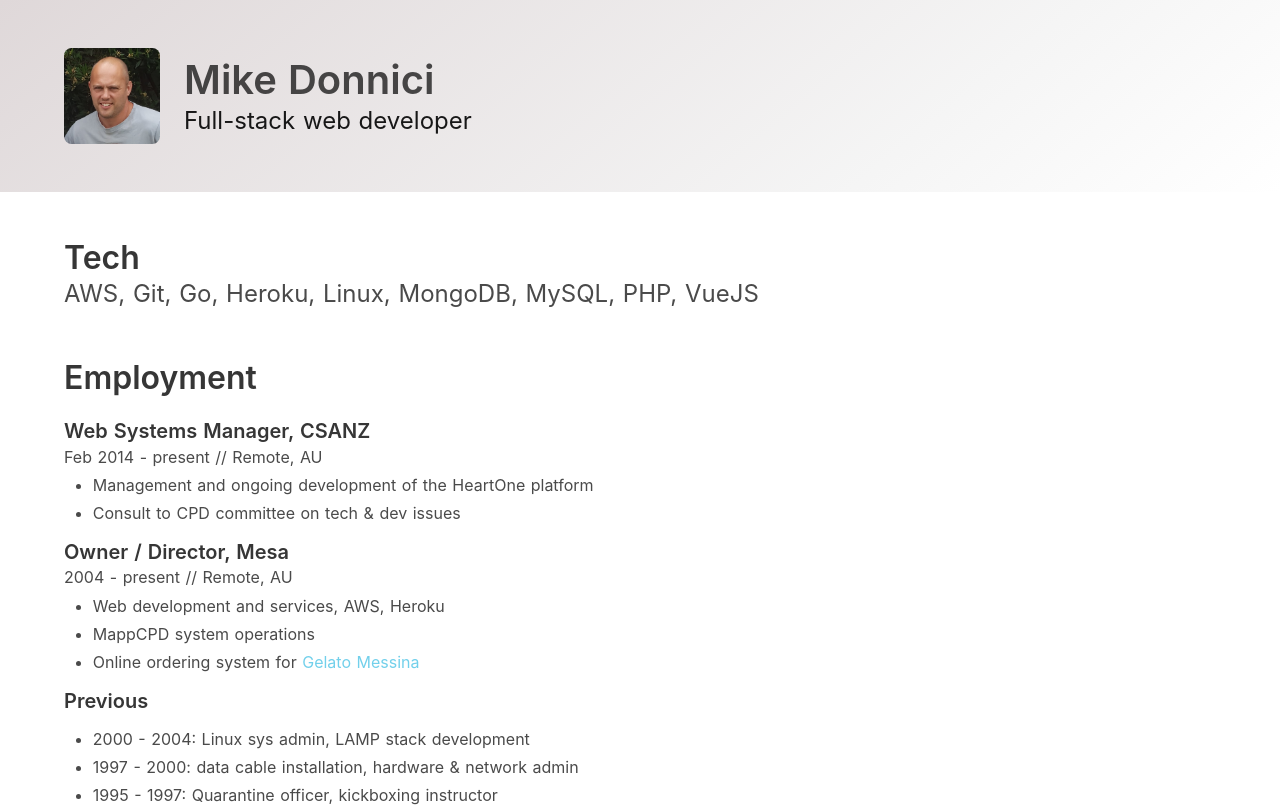
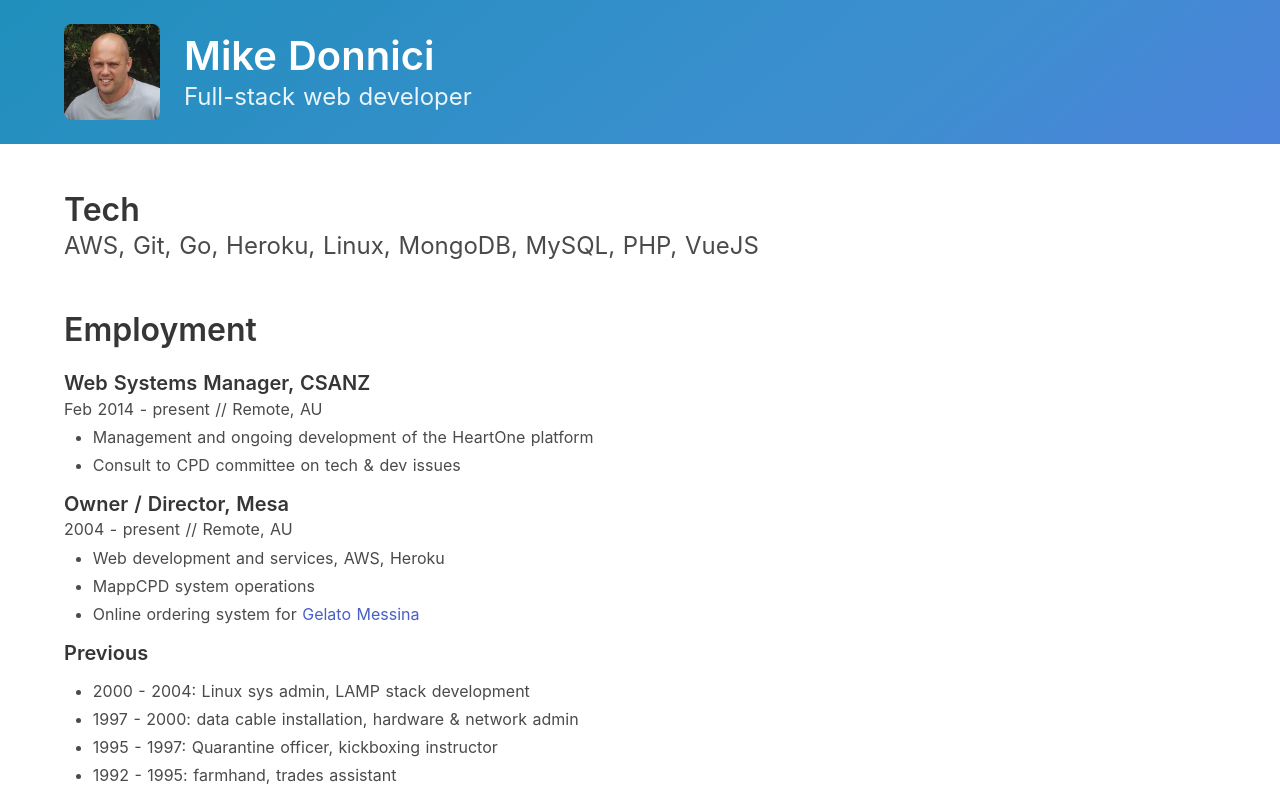
Before and after one commit to mikedonnici/mikedonnici, a Nuxt app: page / in a window 1280 px wide. Shown: the top 806 px of the page. Built offline with nearby package versions, Linux system fonts and the light colour scheme.

Commit message:
Make hero blue

```diff
--- a/assets/main.scss
+++ b/assets/main.scss
@@ -4,24 +4,23 @@
 
 // 2. Set your own initial variables
 // Update blue
-$blue: #72d0eb;
+//$blue: #72d0eb;
 // Add pink and its invert
-$pink: #ffb3b3;
-$pink-invert: #fff;
+//$pink: #ffb3b3;
+//$pink-invert: #fff;
 
 $orange: #FC6E35;
 $orange-invert: #fff;
-
 
 // Add a serif family
 // $family-sans-serif: "Quicksand", "Source Sans Pro", -apple-system, BlinkMacSystemFont, "Segoe UI", Roboto, "Helvetica Neue", Arial, sans-serif;
 
 // 3. Set the derived variables
 // Use the new pink as the primary color
-$primary: $pink;
-$primary-invert: $pink-invert;
+//$primary: $blue;
+//$primary-invert: $pink-invert;
 // Use the existing orange as the danger color
-$danger: $orange;
+//$danger: $orange;
 $warning: $orange;
 $warning-invert: $orange-invert;
 // Use the new serif family
--- a/pages/index.vue
+++ b/pages/index.vue
@@ -1,7 +1,7 @@
 <template>
   <div>
 
-    <section class="hero is-light is-bold">
+    <section class="hero is-small is-info is-bold">
       <div class="hero-body">
         <div class="container">
           <div class="columns is-mobile is-vcentered">
```
